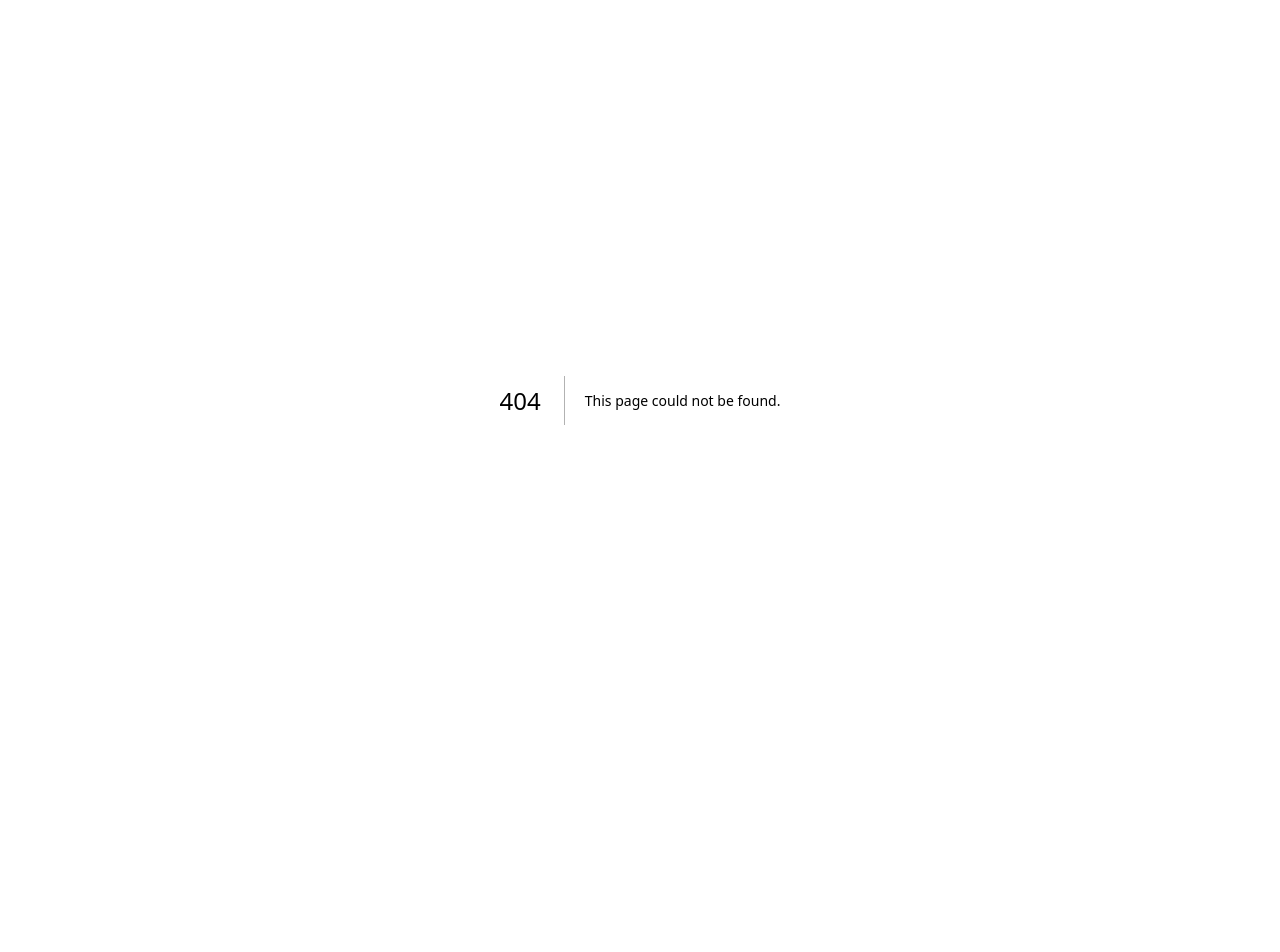
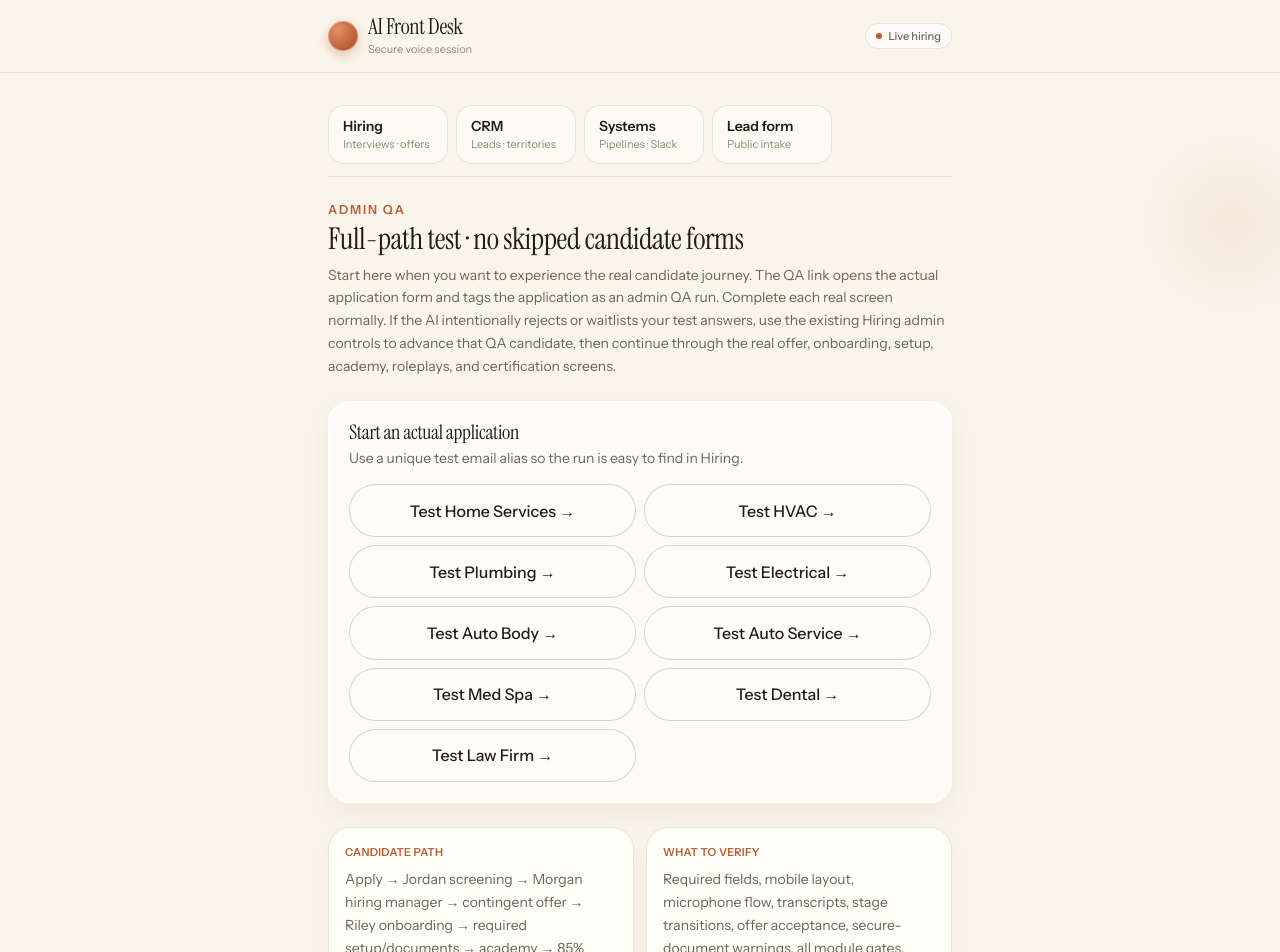
Before and after one commit to ascendmaui/ai-frontdesk-interviewer, a Next.js app: page /admin/qa in a window 1280 px wide. Before the commit this address had no page. Shown: the top 952 px of the page. Before the commit the page ends 800 px from the top, so only its background shows below. Built offline with nearby package versions, Linux system fonts and the light colour scheme.

Commit message:
feat: add admin full-path QA launcher

```diff
--- /dev/null
+++ b/src/app/admin/qa/page.tsx
@@ -0,0 +1,77 @@
+import Link from "next/link";
+import { AdminNav } from "@/components/AdminNav";
+import { Shell } from "@/components/Shell";
+
+const QA_ROLES = [
+  ["home-services-closer", "Home Services"],
+  ["hvac-closer", "HVAC"],
+  ["plumbing-closer", "Plumbing"],
+  ["electrical-closer", "Electrical"],
+  ["autobody-closer", "Auto Body"],
+  ["auto-service-closer", "Auto Service"],
+  ["medspa-closer", "Med Spa"],
+  ["dental-closer", "Dental"],
+  ["law-firm-closer", "Law Firm"],
+] as const;
+
+export default function AdminQaPage() {
+  return (
+    <Shell bare>
+      <AdminNav />
+      <div className="animate-rise space-y-6">
+        <div>
+          <p className="hl-eyebrow">Admin QA</p>
+          <h1 className="hl-serif mt-1 text-3xl text-[var(--ink)]">
+            Full-path test · no skipped candidate forms
+          </h1>
+          <p className="mt-2 text-sm leading-relaxed text-[var(--ink-muted)]">
+            Start here when you want to experience the real candidate journey. The QA
+            link opens the actual application form and tags the application as an
+            admin QA run. Complete each real screen normally. If the AI intentionally
+            rejects or waitlists your test answers, use the existing Hiring admin
+            controls to advance that QA candidate, then continue through the real
+            offer, onboarding, setup, academy, roleplays, and certification screens.
+          </p>
+        </div>
+
+        <div className="hl-card p-5">
+          <h2 className="hl-serif text-xl text-[var(--ink)]">Start an actual application</h2>
+          <p className="mt-1 text-sm text-[var(--ink-muted)]">
+            Use a unique test email alias so the run is easy to find in Hiring.
+          </p>
+          <div className="mt-4 grid gap-2 sm:grid-cols-2">
+            {QA_ROLES.map(([slug, label]) => (
+              <Link
+                key={slug}
+                href={`/apply/${slug}?utm_source=admin_qa&utm_medium=internal&utm_campaign=full_path_test`}
+                target="_blank"
+                className="hl-btn-secondary justify-between"
+              >
+                Test {label} →
+              </Link>
+            ))}
+          </div>
+        </div>
+
+        <div className="grid gap-3 sm:grid-cols-2">
+          <section className="hl-card-solid p-4">
+            <p className="text-[11px] font-semibold uppercase tracking-wide text-[var(--accent)]">Candidate path</p>
+            <p className="mt-2 text-sm leading-relaxed text-[var(--ink-muted)]">
+              Apply → Jordan screening → Morgan hiring manager → contingent offer → Riley onboarding → required setup/documents → academy → 85% assessment → two 8/10 voice roleplays → production ready.
+            </p>
+          </section>
+          <section className="hl-card-solid p-4">
+            <p className="text-[11px] font-semibold uppercase tracking-wide text-[var(--accent)]">What to verify</p>
+            <p className="mt-2 text-sm leading-relaxed text-[var(--ink-muted)]">
+              Required fields, mobile layout, microphone flow, transcripts, stage transitions, offer acceptance, secure-document warnings, all module gates, Coach, roleplay scoring, and live-lead lock/unlock.
+            </p>
+          </section>
+        </div>
+
+        <Link href="/admin" className="hl-btn-primary w-full">
+          Open Hiring admin to review QA candidate →
+        </Link>
+      </div>
+    </Shell>
+  );
+}
```
